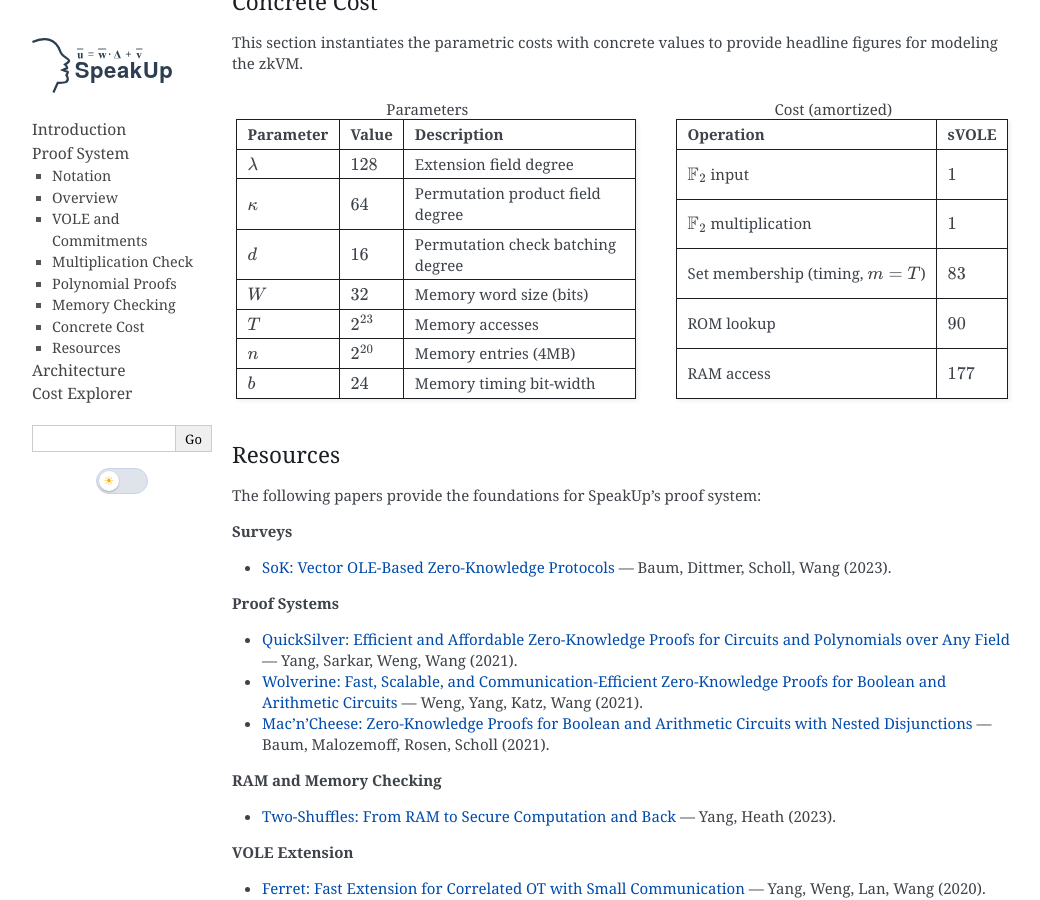
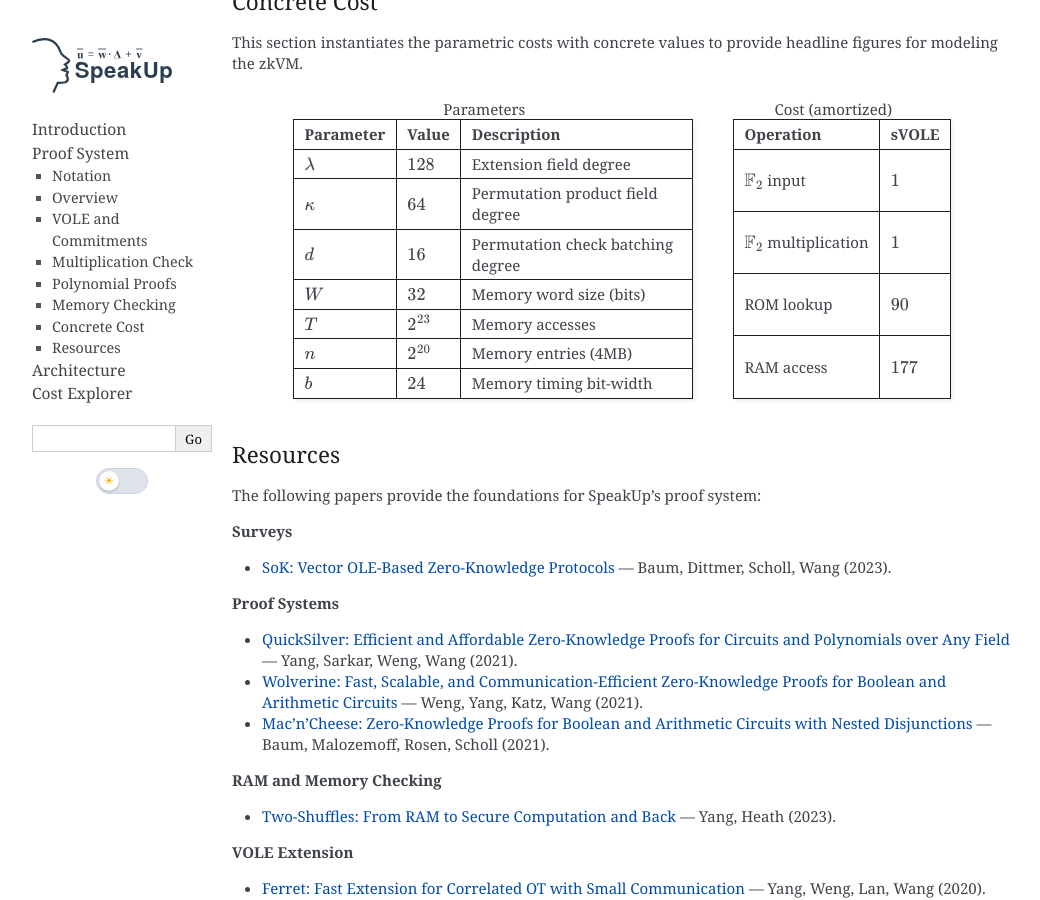
Before and after one commit to privacy-ethereum/speakup, a Sphinx documentation site: the page built from docs/proof-system.md, in a window 1280 px wide and 900 px high, scrolled down 6773 px. Shown: the whole window, without its empty margins (118-1158 px from the left). Built offline with Sphinx 7.4.7, drawn with Linux system fonts in a browser that asks for light colours.

Commit message:
remove set membership cost from summary table

```diff
--- a/docs/proof-system.md
+++ b/docs/proof-system.md
@@ -456,8 +456,6 @@ This section instantiates the parametric costs with concrete values to provide h
   - $1$
 * - $\mathbb{F}_2$ multiplication
   - $1$
-* - Set membership (timing, $m = T$)
-  - $83$
 * - ROM lookup
   - $90$
 * - RAM access
```
